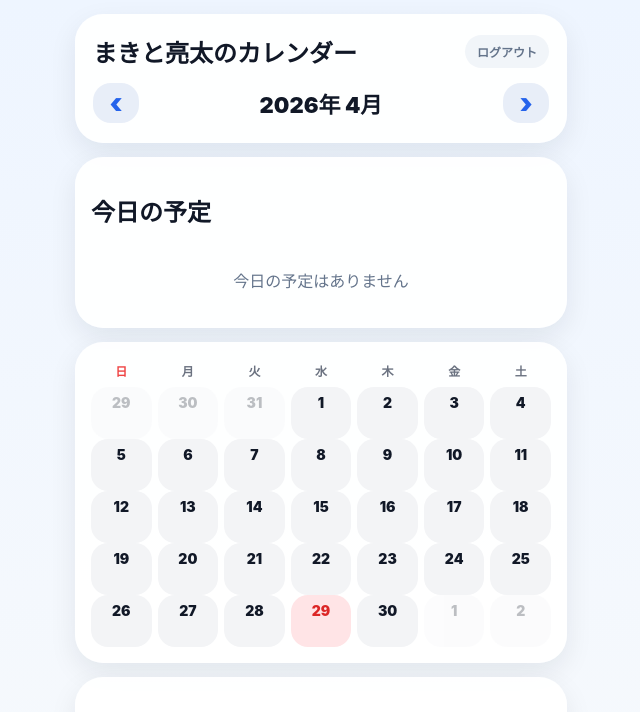
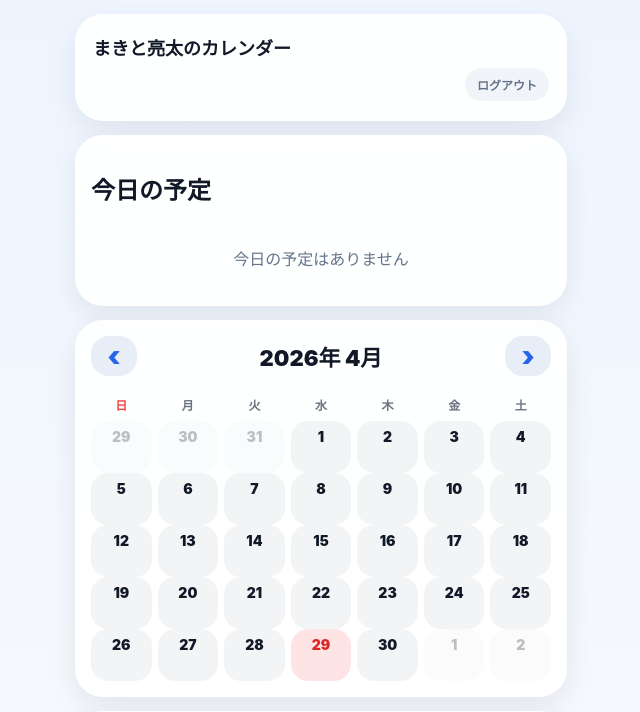
Before and after one commit to k2chanxmx-cloud/calendar_web_app, a Flask app: page /calendar in a window 1280 px wide. Shown: the top 712 px of the page, without its empty margins (319-959 px from the left). Run offline with Flask 3, Linux system fonts and the light colour scheme; the visitor is signed in with stand-in values (Sample User, id 1); data that the repository does not hold is empty; some libraries are stand-ins or nearby versions.

Commit message:
Add files via upload

```diff
--- a/static/style.css
+++ b/static/style.css
@@ -542,3 +542,21 @@ input[type="radio"]:checked + .owner-label {
   background:#22c55e;
   color:#ffffff;
 }
+.app-title {
+  font-weight: bold;
+  font-size: 18px;
+}
+
+.logout-row {
+  display: flex;
+  justify-content: flex-end;
+  margin-top: 8px;
+}
+
+.logout {
+  white-space: nowrap;
+}
+
+.calendar-nav {
+  margin-bottom: 16px;
+}
--- a/templates/calendar.html
+++ b/templates/calendar.html
@@ -19,15 +19,10 @@
 <div class="app">
 
   <section class="card header">
-    <div class="top-row">
-      <div class="app-title">まきと亮太のカレンダー</div>
+    <div class="app-title">まきと亮太のカレンダー</div>
+
+    <div class="logout-row">
       <a class="logout" href="/logout">ログアウト</a>
-    </div>
-
-    <div class="nav">
-      <a href="/calendar?year={{ prev_year }}&month={{ prev_month }}">‹</a>
-      <div class="month">{{ year }}年 {{ month }}月</div>
-      <a href="/calendar?year={{ next_year }}&month={{ next_month }}">›</a>
     </div>
   </section>
 
@@ -43,8 +38,14 @@
     {% endfor %}
   </section>
 
-  <section class="card">
-    <div class="weekdays">
+	<section class="card">
+	  <div class="nav calendar-nav">
+	    <a href="/calendar?year={{ prev_year }}&month={{ prev_month }}">‹</a>
+	    <div class="month">{{ year }}年 {{ month }}月</div>
+	    <a href="/calendar?year={{ next_year }}&month={{ next_month }}">›</a>
+	  </div>
+
+	  <div class="weekdays">
       <div class="sun">日</div>
       <div>月</div>
       <div>火</div>
```
